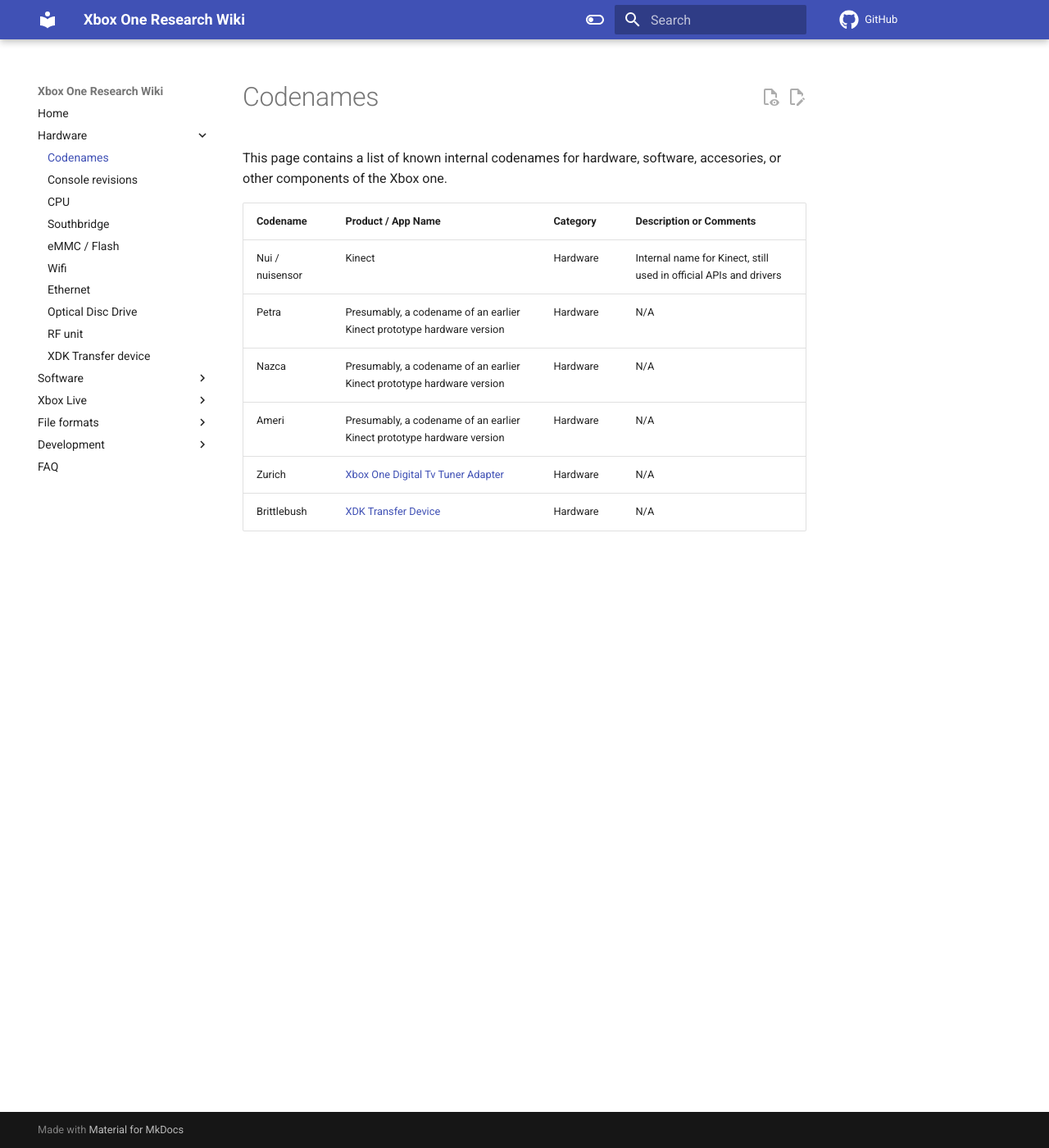
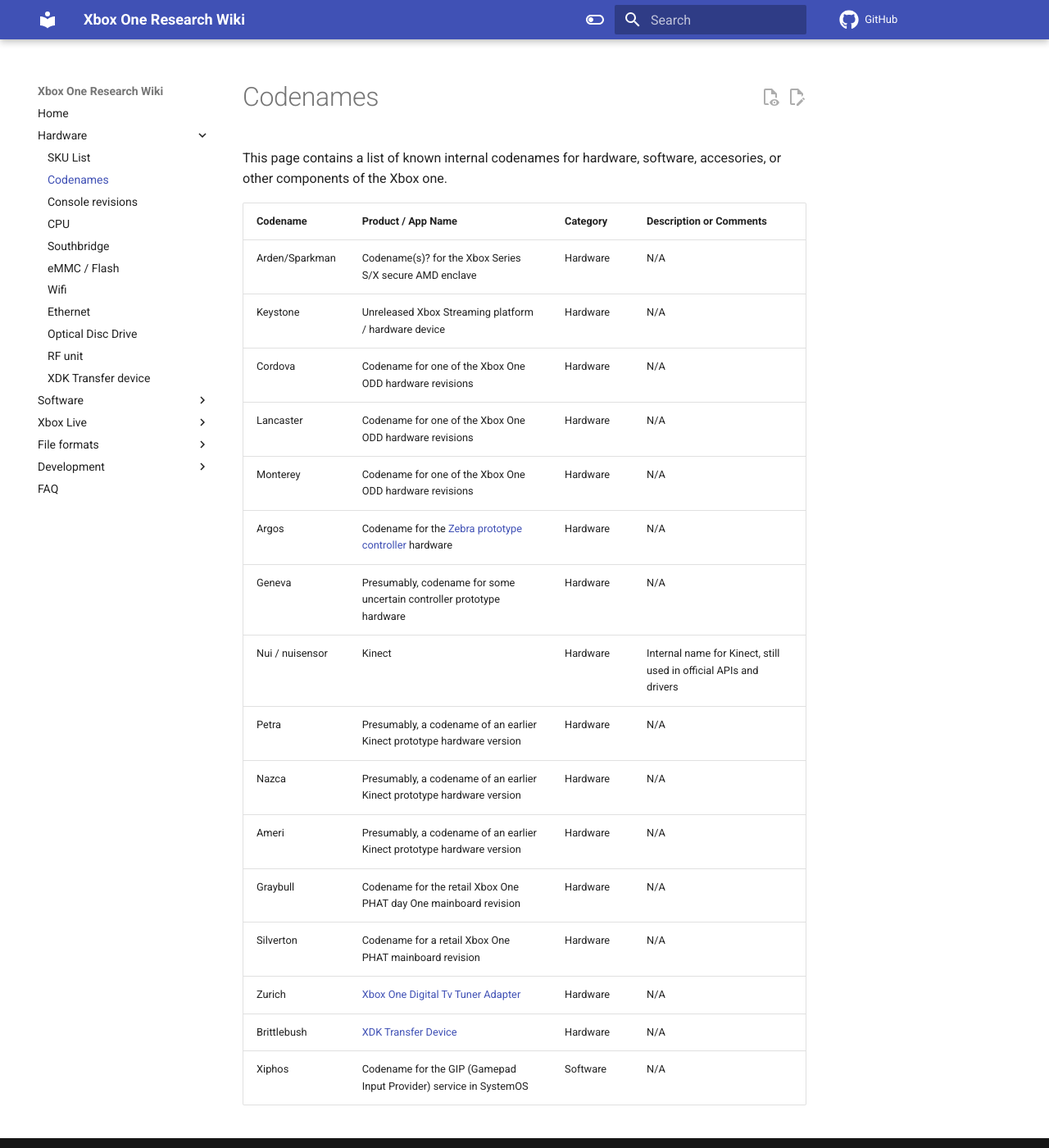
Before and after one commit to xboxoneresearch/wiki, an MkDocs documentation site: the page built from docs/codenames.md, in a window 1280 px wide and 1400 px high. Shown: the whole window at 82% size. Built offline with MkDocs 1.6.1 and Material for MkDocs 9.7.7, drawn with Linux system fonts in a browser that asks for light colours; comment, search, counter and statistics services are not loaded.

Commit message:
Xbox One Retail SKUS + Other contributions (#53)
* Add multiple newly discovered codenames

* Update xcrdutil.md

* Add more new codenames

* Create retail_xone_skus.md

* Create readme.md

* Create .gitignore

* Add files via upload

* Create .gitignore

* Add files via upload

* Update readme with guidelines

* Update retail_xone_skus with pictures

* Add retail Xbox One SKUs to navigation

* Update SKU list with instructions and purpose

* Create artifice-devmode-elevation.md

* Document artifice exploit

* Changes for style for PR approval

```diff
--- a/docs/codenames.md
+++ b/docs/codenames.md
@@ -4,9 +4,19 @@
 
 | Codename   |      Product / App Name     | Category |  Description or Comments |
 |----------|-------------|------|------|
+| Arden/Sparkman | Codename(s)? for the Xbox Series S/X secure AMD enclave | Hardware | N/A |
+| Keystone   | Unreleased Xbox Streaming platform / hardware device    | Hardware | N/A |
+| Cordova    | Codename for one of the Xbox One ODD hardware revisions | Hardware | N/A |
+| Lancaster  | Codename for one of the Xbox One ODD hardware revisions | Hardware | N/A |
+| Monterey   | Codename for one of the Xbox One ODD hardware revisions | Hardware | N/A |
+| Argos  | Codename for the [Zebra prototype controller](https://x.com/TorusHyperV/status/1690416005564993536?s=20) hardware | Hardware | N/A |
+| Geneva | Presumably, codename for some uncertain controller prototype hardware | Hardware | N/A |
 | Nui / nuisensor | Kinect | Hardware | Internal name for Kinect, still used in official APIs and drivers |
 | Petra  | Presumably, a codename of an earlier Kinect prototype hardware version | Hardware | N/A |
 | Nazca  | Presumably, a codename of an earlier Kinect prototype hardware version | Hardware | N/A |
 | Ameri  | Presumably, a codename of an earlier Kinect prototype hardware version | Hardware | N/A |
+| Graybull | Codename for the retail Xbox One PHAT day One mainboard revision | Hardware | N/A |
+| Silverton | Codename for a retail Xbox One PHAT mainboard revision | Hardware | N/A |
 | Zurich | [Xbox One Digital Tv Tuner Adapter](https://www.amazon.de/Xbox-One-Digital-TV-Tuner/dp/B00E97HVJI)   |  Hardware | N/A |
 | Brittlebush | [XDK Transfer Device](xdk_transfer.md)   |  Hardware | N/A |
+| Xiphos | Codename for the GIP (Gamepad Input Provider) service in SystemOS |  Software | N/A |
```
Also changed, not shown: docs/NAVIGATION.md (+1 -0 lines), docs/exploits.md (+1 -0 lines), docs/exploits/artifice-devmode-elevation.md (added, +24 -0 lines), docs/retail-xone-skus.md (added, +92 -0 lines), docs/xcrdutil.md (+3 -0 lines), 5 other files.
